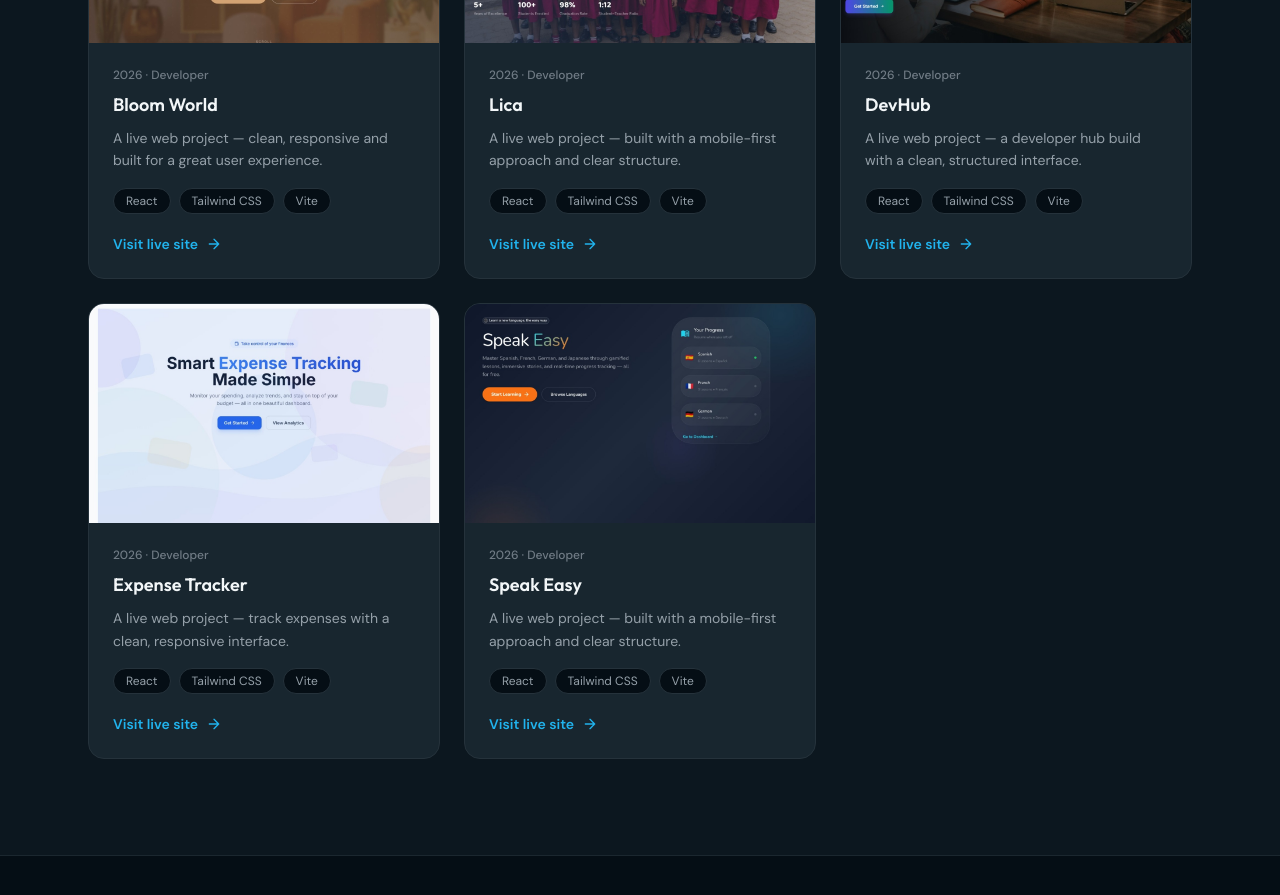
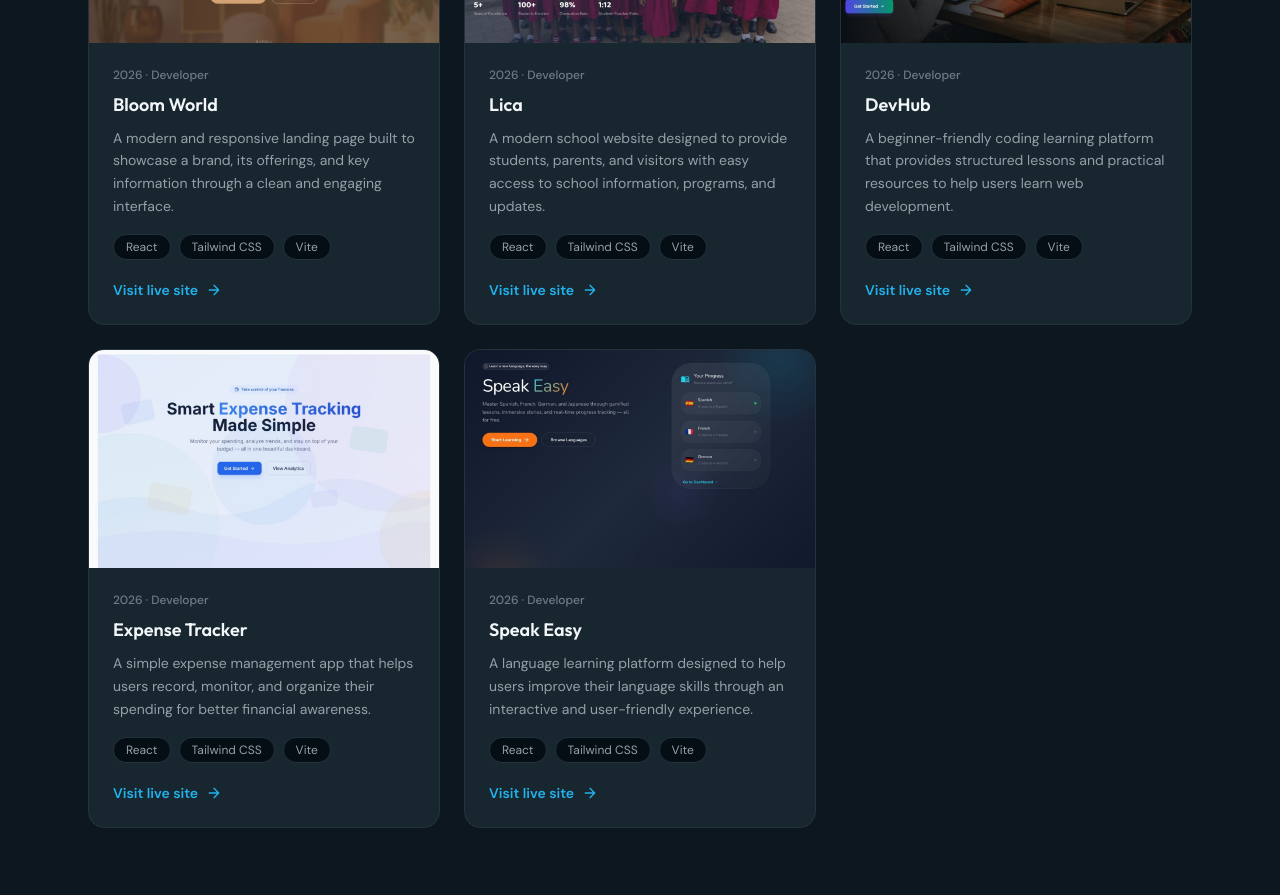
Before and after one commit to blessedjonathan2010-cyber/blessed-portfolio, a React (Vite) app: page / in a window 1280 px wide. Shown: the part 4100-4995 px from the top of the page. Built offline with nearby package versions, Linux system fonts and the light colour scheme.

Commit message:
Update project descriptions

```diff
--- a/src/data/portfolio.js
+++ b/src/data/portfolio.js
@@ -107,7 +107,7 @@ export const data = {
       title: 'Bloom World',
       year: '2026',
       role: 'Developer',
-      description: 'A live web project — clean, responsive and built for a great user experience.',
+      description: 'A modern and responsive landing page built to showcase a brand, its offerings, and key information through a clean and engaging interface.',
       stack: ['React', 'Tailwind CSS', 'Vite'],
       link: 'https://bloom-world.netlify.app',
       image: '/images/bloom-world.jpg',
@@ -116,7 +116,7 @@ export const data = {
       title: 'Lica',
       year: '2026',
       role: 'Developer',
-      description: 'A live web project — built with a mobile-first approach and clear structure.',
+      description: 'A modern school website designed to provide students, parents, and visitors with easy access to school information, programs, and updates.',
       stack: ['React', 'Tailwind CSS', 'Vite'],
       link: 'https://lica-livid.vercel.app',
       image: '/images/lica.jpg',
@@ -125,7 +125,7 @@ export const data = {
       title: 'DevHub',
       year: '2026',
       role: 'Developer',
-      description: 'A live web project — a developer hub build with a clean, structured interface.',
+      description: 'A beginner-friendly coding learning platform that provides structured lessons and practical resources to help users learn web development.',
       stack: ['React', 'Tailwind CSS', 'Vite'],
       link: 'https://dev-hub-psi-six.vercel.app',
       image: '/images/devhub.jpg',
@@ -134,7 +134,7 @@ export const data = {
       title: 'Expense Tracker',
       year: '2026',
       role: 'Developer',
-      description: 'A live web project — track expenses with a clean, responsive interface.',
+      description: 'A simple expense management app that helps users record, monitor, and organize their spending for better financial awareness.',
       stack: ['React', 'Tailwind CSS', 'Vite'],
       link: 'https://my-expense-tracker-26.netlify.app',
       image: '/images/expense-tracker.jpg',
@@ -143,7 +143,7 @@ export const data = {
       title: 'Speak Easy',
       year: '2026',
       role: 'Developer',
-      description: 'A live web project — built with a mobile-first approach and clear structure.',
+      description: 'A language learning platform designed to help users improve their language skills through an interactive and user-friendly experience.',
       stack: ['React', 'Tailwind CSS', 'Vite'],
       link: 'https://bejewelled-salamander-b02579.netlify.app',
       image: '/images/speak-easy.jpg',
```
